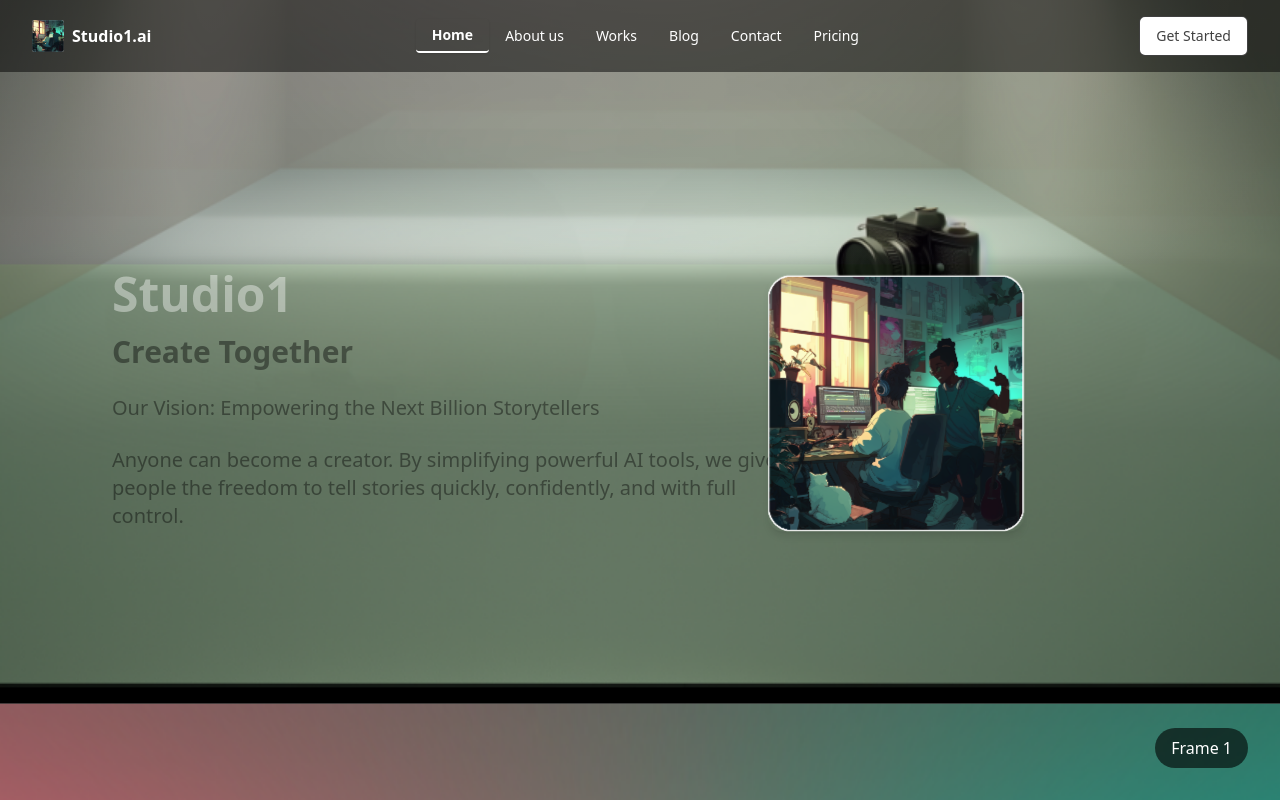
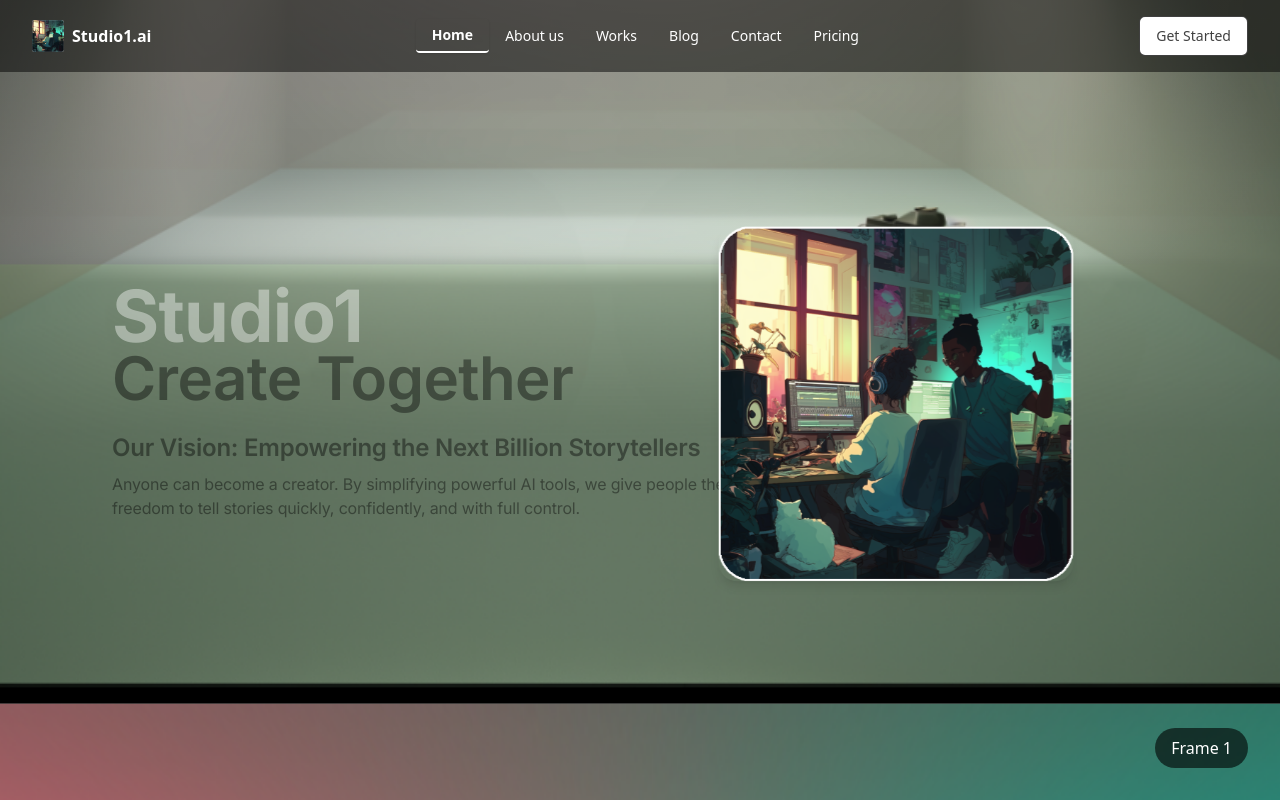
Before and after one commit to pihu-aims/landing-MVP, a Next.js app: page / in a window 1280 px wide. Shown: the top 800 px of the page. Built offline with nearby package versions, Linux system fonts and the light colour scheme.

Commit message:
text Text_adjustment

```diff
--- /dev/null
+++ b/app/fonts.js
@@ -0,0 +1,9 @@
+import { Inter, Manrope } from 'next/font/google'
+
+// Use Inter as a replacement for Apparat - it has a similar clean, modern look
+export const apparatFont = Inter({
+  subsets: ['latin'],
+  weight: ['400', '500', '600', '700'],
+  variable: '--font-apparat',
+  display: 'swap',
+})
--- a/app/layout.js
+++ b/app/layout.js
@@ -1,4 +1,5 @@
 import { Geist, Geist_Mono } from "next/font/google";
+import { apparatFont } from "./fonts";
 import "./globals.css";
 
 const geistSans = Geist({
@@ -20,7 +21,7 @@ export default function RootLayout({ children }) {
   return (
     <html lang="en">
       <body
-        className={`${geistSans.variable} ${geistMono.variable} antialiased`}
+        className={`${geistSans.variable} ${geistMono.variable} ${apparatFont.variable} antialiased`}
       >
         {children}
       </body>
--- a/components/layers/ImagesLayer.jsx
+++ b/components/layers/ImagesLayer.jsx
@@ -36,8 +36,8 @@ export default function ImagesLayer() {
       alt: "Image A - Our Vision",
       positionPercentTop: 50,  //down from viewport top
       positionPercentLeft: 70, //from left edge
-      scale: 1.2, // The scale is the scale from the image resolution (in terms of pixels)
-      width: 400,              // px (optional)
+      scale: 1.4, // The scale is the scale from the image resolution (in terms of pixels)
+      width: 475,              // px (optional)
       frame: 1, // which frame it appears on
     },
     {
--- a/components/layers/TextLayer.jsx
+++ b/components/layers/TextLayer.jsx
@@ -51,7 +51,7 @@ export default function TextLayer() {
       height: "h-screen",
       // Alignment variables
       positionPercentTop: 50,
-      positionPercentLeft: 35
+      positionPercentLeft: 35,
     },
     {
       id: "what-we-built",
@@ -191,36 +191,71 @@ export default function TextLayer() {
                     }}
                 >
 
+                {index === 0 ? (
+                  <>
+                    <h2
+                      className={`text-7xl mb-1 ${section.titleColor}`}
+                      style={{
+                        transition: isFrameTransition ? frameTransitionAnimationTrue : frameTranstionAnimationFalse,
+                        fontFamily: "var(--font-apparat), system-ui, sans-serif", letterSpacing: "-0.01em",
+                        fontWeight: "700"
+                      }}
+                    >
+                      {section.title}
+                    </h2>
+                  </>
+                ) : (
                   <h2
                     className={`text-5xl font-bold mb-4 ${section.titleColor}`}
                     style={{
                       transition: isFrameTransition ? frameTransitionAnimationTrue : frameTranstionAnimationFalse,
+                      fontFamily: "var(--font-apparat), system-ui, sans-serif", letterSpacing: "-0.01em"
                     }}
                   >
                     {section.title}
                   </h2>
+                )}
+                  {index === 0 ? (
                     <h3
-                      className={`text-3xl font-bold mb-6 ${section.subTitleColor}`}
+                      className={`text-6xl mb-6 ${section.subTitleColor}`}
                       style={{
                         transition: isFrameTransition ? frameTransitionAnimationTrue : frameTranstionAnimationFalse,
+                        fontFamily: "var(--font-apparat), system-ui, sans-serif", letterSpacing: "-0.01em",
+                        fontWeight: "600",
+                        marginTop: "-8px"
                       }}
                     >
                       {section.subtitle}
                     </h3>
+                  ) : (
+                    <h3
+                      className={`text-4xl mb-2 ${section.subTitleColor}`}
+                      style={{
+                        transition: isFrameTransition ? frameTransitionAnimationTrue : frameTranstionAnimationFalse,
+                        fontFamily: "var(--font-apparat), system-ui, sans-serif", letterSpacing: "-0.01em"
+                      }}
+                    >
+                      {section.subtitle}
+                    </h3>
+                  )}
                   {index === 0 ? (
                       <>
                         <p
-                            className={`text-xl whitespace-pre-line ${section.headingColor}`}
+                            className={`text-2xl whitespace-pre-line ${section.headingColor}`}
                             style={{
                               transition: isFrameTransition ? frameTransitionAnimationTrue : frameTranstionAnimationFalse,
+                              fontFamily: "var(--font-apparat), system-ui, sans-serif", letterSpacing: "-0.01em",
+                              marginBottom: "8px",
+                              fontWeight: "600"
                             }}
                         >
                           {section.heading}
                         </p>
                         <p
-                            className={`text-xl mt-6 whitespace-pre-line ${section.descriptionColor}`}
+                            className={`text-base mt-1 whitespace-pre-line ${section.descriptionColor}`}
                             style={{
                               transition: isFrameTransition ? frameTransitionAnimationTrue : frameTranstionAnimationFalse,
+                              fontFamily: "var(--font-apparat), system-ui, sans-serif", letterSpacing: "-0.01em"
                             }}
                         >
                           {section.description}
@@ -231,6 +266,7 @@ export default function TextLayer() {
                           className={`text-xl whitespace-pre-line ${section.descriptionColor}`}
                           style={{
                             transition: isFrameTransition ? frameTransitionAnimationTrue : frameTranstionAnimationFalse,
+                            fontFamily: "var(--font-apparat), system-ui, sans-serif", letterSpacing: "-0.01em"
                           }}
                       >
                         {section.description}
--- a/components/layers/Topbar.jsx
+++ b/components/layers/Topbar.jsx
@@ -59,6 +59,7 @@ export default function TopBar() {
         <Button
             variant="outline"
             className="bg-white text-black/75 px-4 py-2 rounded-md"
+            suppressHydrationWarning
         >
             Get Started
         </Button>
```
Lines whose indentation alone changed are shown as unchanged.
